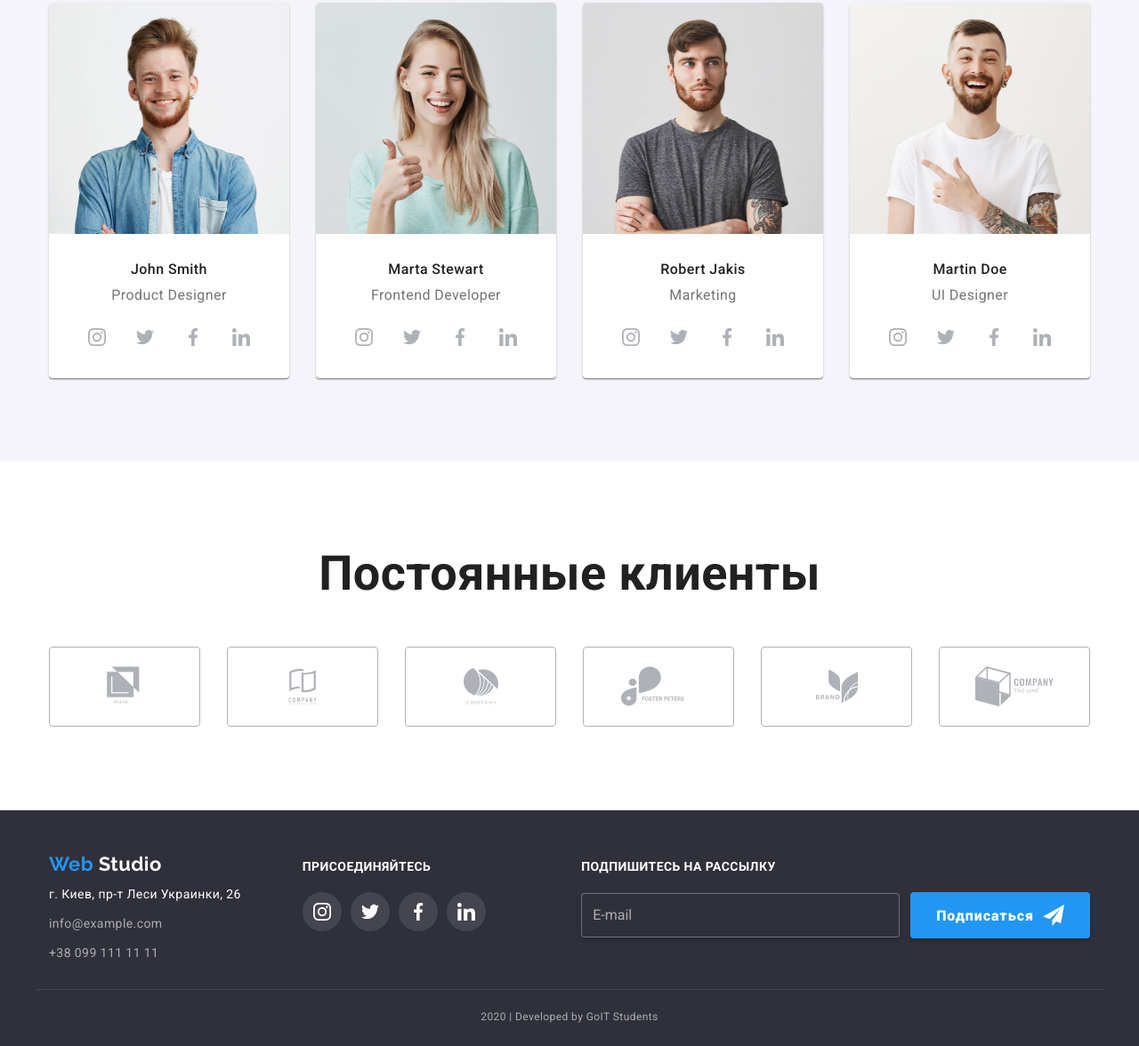
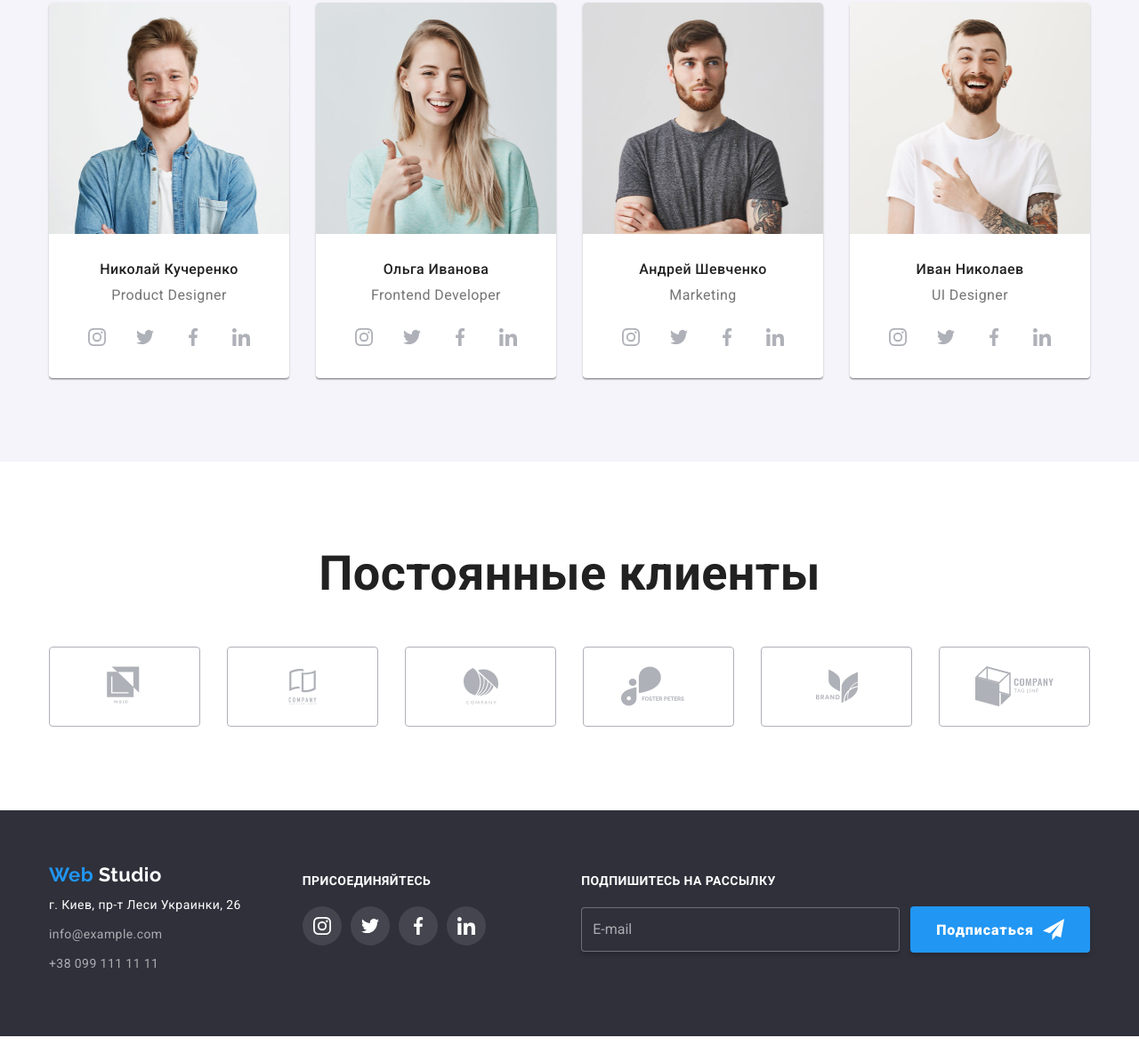
Before and after one commit to TOR968/goit-markup-hw-07, a plain HTML site: page index.html in a window 1280 px wide. Shown: the part 1893-3069 px from the top of the page at 89% size. Drawn offline with Linux system fonts and the light colour scheme.

Commit message:
fix model

```diff
--- a/index.html
+++ b/index.html
@@ -232,7 +232,7 @@
                 height="260"
               />
             </div>
-            <h3>John Smith</h3>
+            <h3>Николай Кучеренко</h3>
             <p>Product Designer</p>
             <ul class="social list">
               <li class="item-link">
@@ -274,7 +274,7 @@
                 height="260"
               />
             </div>
-            <h3>Marta Stewart</h3>
+            <h3>Ольга Иванова</h3>
             <p>Frontend Developer</p>
             <ul class="social list">
               <li class="item-link">
@@ -316,7 +316,7 @@
                 height="260"
               />
             </div>
-            <h3>Robert Jakis</h3>
+            <h3>Андрей Шевченко</h3>
             <p>Marketing</p>
             <ul class="social list">
               <li class="item-link">
@@ -358,7 +358,7 @@
                 height="260"
               />
             </div>
-            <h3>Martin Doe</h3>
+            <h3>Иван Николаев</h3>
             <p>UI Designer</p>
             <ul class="social list">
               <li class="item-link">
@@ -507,7 +507,6 @@
           </div>
         </div>
       </div>
-      <p class="container">2020 | Developed by GoIT Students</p>
     </footer>
     <script src="./js/modal.js"></script>
     <script src="/js/form.js"></script>
--- a/sass/components/_footer.scss
+++ b/sass/components/_footer.scss
@@ -1,15 +1,6 @@
 footer {
     color: $primary-white-color;
     background-color: $footer-background;
-    p {
-        margin: 0;
-        padding: 18px 0px 21px;
-        border-top: 1px solid rgba(255, 255, 255, 0.1);
-        color: $adres-text-color;
-        font-size: 12px;
-        line-height: 2;
-        text-align: center;
-      }
     a {
         color: $primary-white-color;
       }
@@ -21,13 +12,13 @@ footer {
 
   }}
   .logo-adress {
-    padding: 48px 69px 28px 0;
+    padding: 60px 69px 60px 0;
     &-main {
         display: flex;
       }
   }
   .connect {
-    padding: 56px 0;
+    padding: 72px 0px 100px 0px;
   }
   .title-footer {
     display: inline-block;
@@ -90,8 +81,8 @@ footer {
   .subscribe {
     align-items: center;
     margin-left: auto;
-    padding-top: 56px;
-    padding-bottom: 50px;
+    padding-top: 72px;
+    padding-bottom: 94px;
     input {
         background-color: $footer-background;
         color: rgba(255, 255, 255, 0.6);
--- a/sass/components/_modal.scss
+++ b/sass/components/_modal.scss
@@ -32,16 +32,20 @@
       align-items: center;
       justify-content: center;
       position: absolute;
-      right: 0;
-      top: 0;
+      right: 8px;
+      top: 8px;
       z-index: 3;
       width: 30px;
       height: 30px;
       background-color: $background;
       border-radius: 50%;
-      box-shadow: 0px 2px 1px rgba(0, 0, 0, 0.2), 0px 1px 1px rgba(0, 0, 0, 0.14), 0px 1px 3px rgba(0, 0, 0, 0.12);
-      transform: translate(25%, -25%);
-      border: 0;
+      border: 1px solid rgba(0, 0, 0, 0.1);
+      box-sizing: border-box;
+      transition: fill 250ms $animation;
+      &:hover,
+      &:focus {
+        fill: $accent-color;
+      }
     }
     b {
         display: inline-block;
```
Also changed, not shown: portfolio.html (+0 -1 lines), css/main.css, css/main.min.css, 2 other files.
